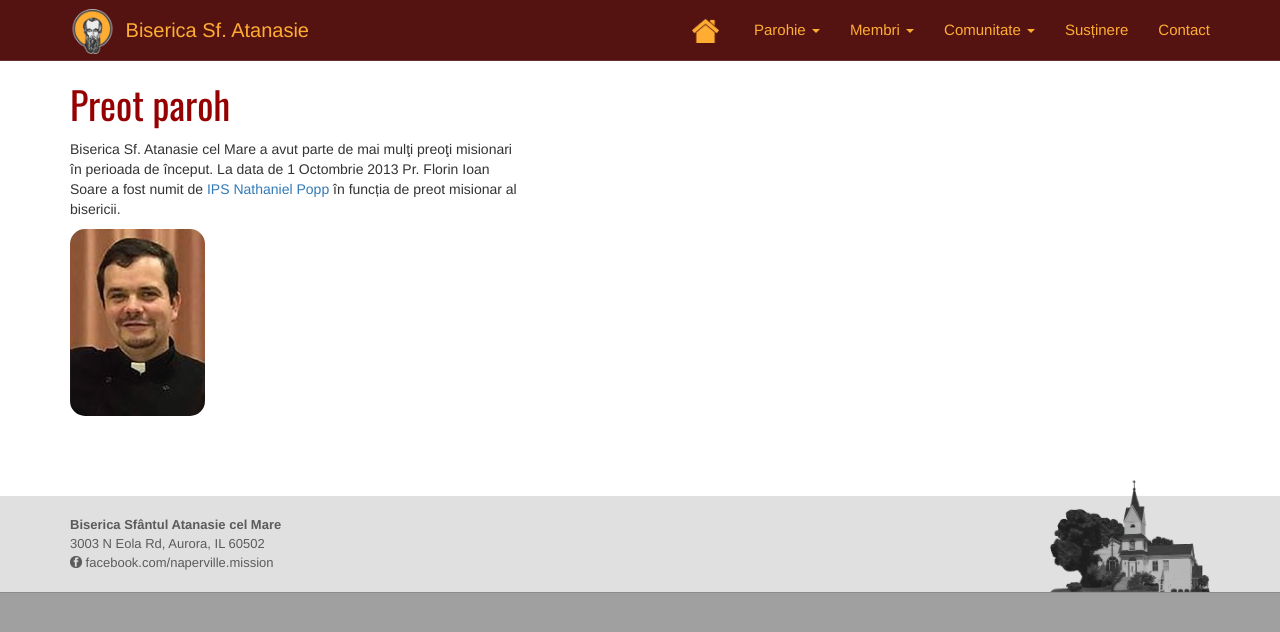
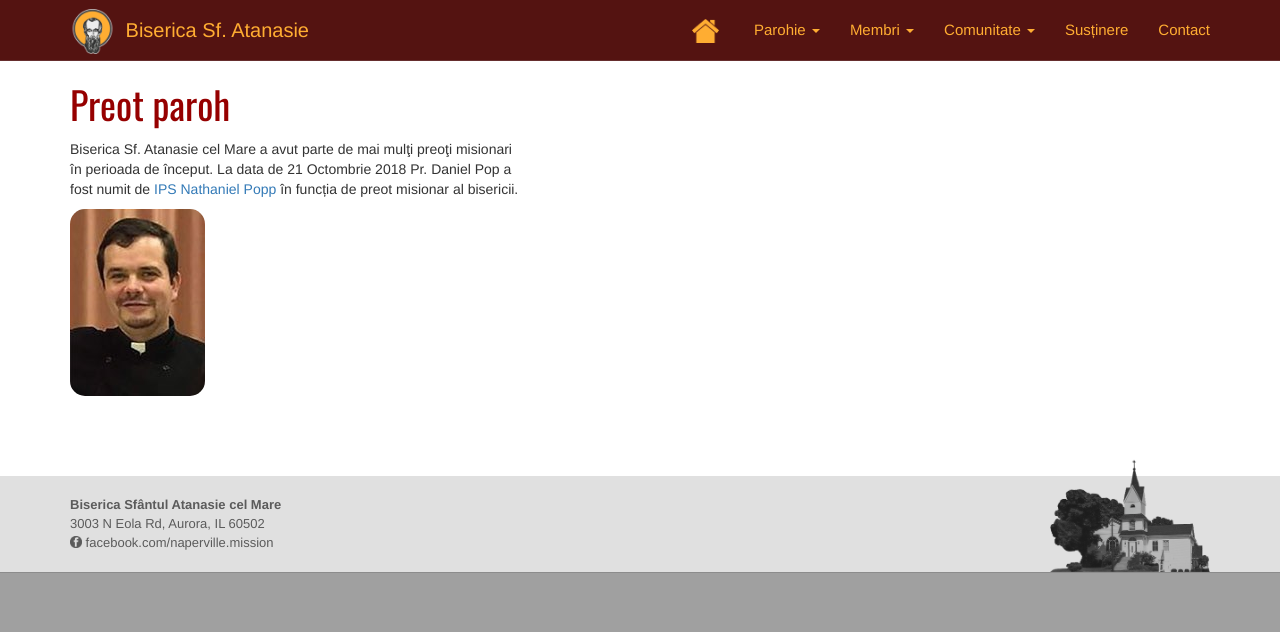
Before and after one commit to iulian787/sfat, a Jekyll site: the page built from ro/preot-paroh.html, in a window 1280 px wide. Shown: the top 632 px of the page. Built offline with Jekyll 4.4.1, drawn with Linux system fonts in a browser that asks for light colours.

Commit message:
Changed priest name

```diff
--- a/ro/preot-paroh.html
+++ b/ro/preot-paroh.html
@@ -9,7 +9,7 @@ title: Preot paroh
 
     <div class="row">
         <div class="col-md-5">
-            <p>Biserica Sf. Atanasie cel Mare a avut parte de mai mulţi preoţi misionari în perioada de început. La data de 1 Octombrie 2013 Pr.&nbsp;Florin Ioan Soare a fost numit de <a href="http://roea.orthodoxws.com/biography1.html">IPS Nathaniel Popp</a> în funcția de preot misionar al bisericii.</p>
+            <p>Biserica Sf. Atanasie cel Mare a avut parte de mai mulţi preoţi misionari în perioada de început. La data de 21 Octombrie 2018 Pr.&nbsp;Daniel Pop a fost numit de <a href="http://roea.orthodoxws.com/biography1.html">IPS Nathaniel Popp</a> în funcția de preot misionar al bisericii.</p>
 
             <img style="border-radius: 15px;" src="{{ site.baseurl }}/img/home/florin-soare.jpg" />
             <br><br><br><br>
```
